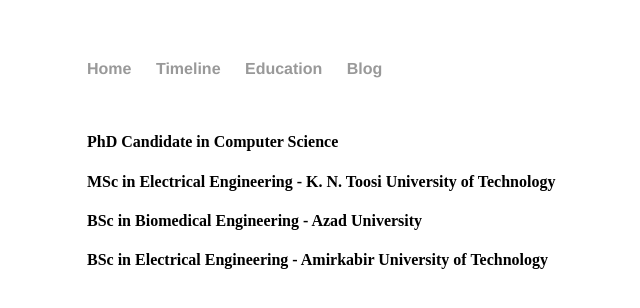
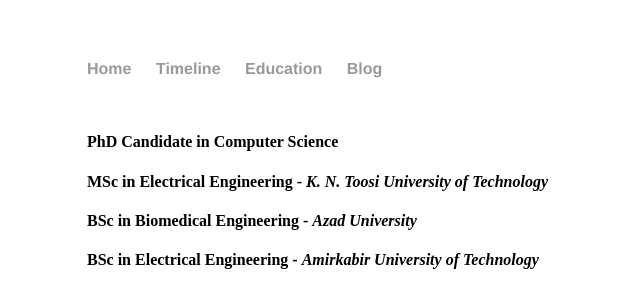
Before and after one commit to HadiAmirpour/hadiamirpour.github.io, a Jekyll site: the page education.html, which Jekyll copies as it is, in a window 1280 px wide. Shown: the top 308 px of the page, without its empty margins (105-745 px from the left). Built offline with Jekyll 4.4.1, drawn with Linux system fonts in a browser that asks for light colours.

```diff
--- a/education.html
+++ b/education.html
@@ -22,9 +22,9 @@
 
    <br>
    <h4> PhD Candidate in Computer Science </h4>
-   <h4> MSc in Electrical Engineering - K. N. Toosi University of Technology </h4>
-   <h4> BSc in Biomedical Engineering - Azad University </h4>
-   <h4> BSc in Electrical Engineering - Amirkabir University of Technology </h4>
+   <h4> MSc in Electrical Engineering - <i> K. N. Toosi University of Technology </i> </h4>
+   <h4> BSc in Biomedical Engineering - <i> Azad University </i></h4>
+   <h4> BSc in Electrical Engineering - <i> Amirkabir University of Technology </i></h4>
 
 	</body>
 </html>
```
